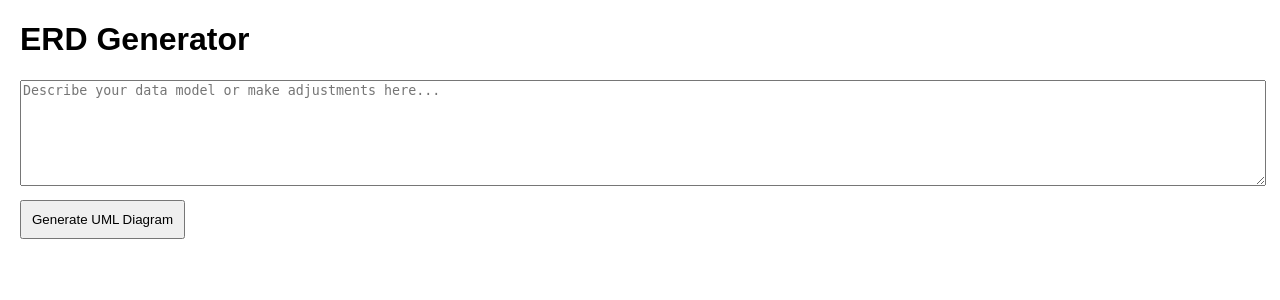
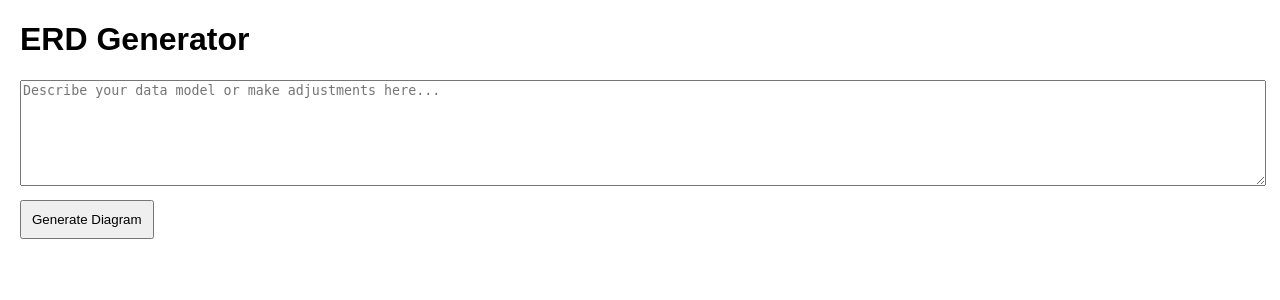
Before and after one commit to goughery/AI_Diagrammer, a Flask app: page / in a window 1280 px wide. Shown: the top 300 px of the page. Run offline with Flask 3, Linux system fonts and the light colour scheme.

Commit message:
Add files via upload

```diff
--- a/templates/diagramfrontend.html
+++ b/templates/diagramfrontend.html
@@ -3,7 +3,7 @@
 <head>
     <meta charset="UTF-8">
     <meta name="viewport" content="width=device-width, initial-scale=1.0">
-    <title>UML Diagram Generator</title>
+    <title>ERD Generator</title>
     <style>
         body { font-family: Arial, sans-serif; margin: 20px; }
         textarea { width: 100%; height: 100px; }
@@ -17,7 +17,7 @@
 
 <textarea id="description" placeholder="Describe your data model or make adjustments here..."></textarea>
 <br>
-<button onclick="generateUML()">Generate UML Diagram</button>
+<button onclick="generateUML()">Generate Diagram</button>
 
 <div id="diagram"></div>
 
```
